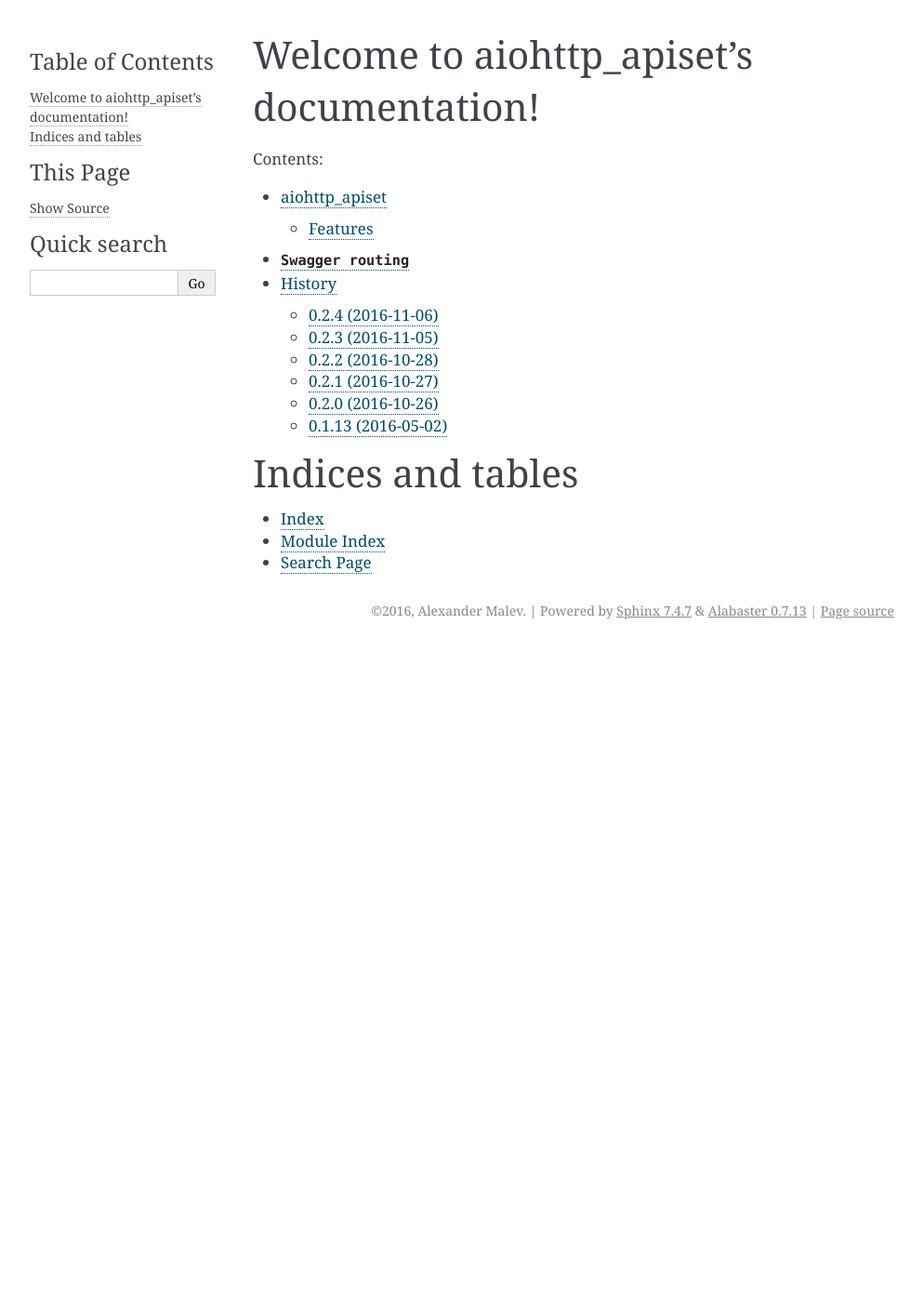
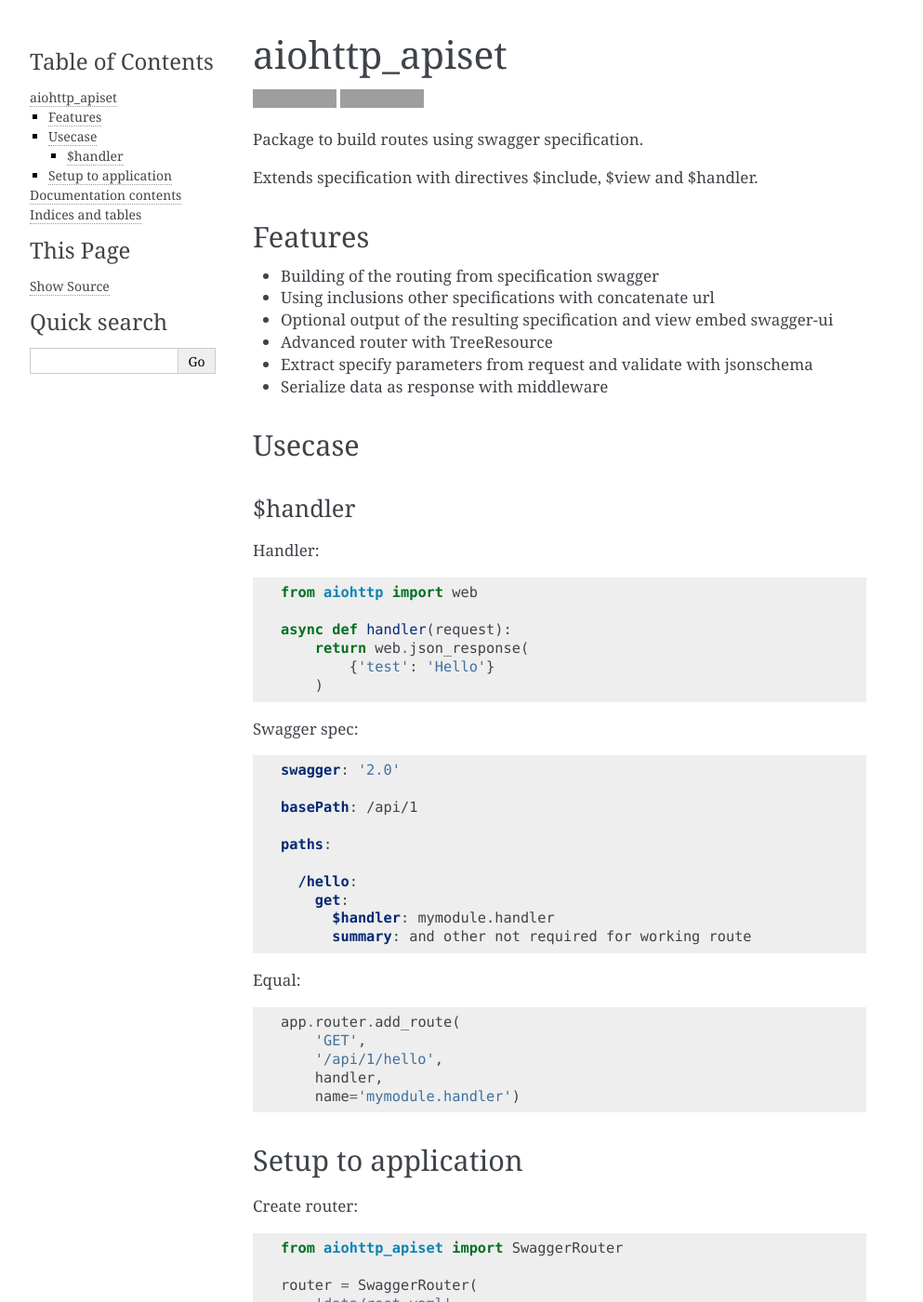
Before and after one commit to aamalev/aiohttp_apiset, a Sphinx documentation site: the page built from docs/index.rst, in a window 1280 px wide and 1400 px high. Shown: the whole window at 93% size, without its empty margins (148-1141 px from the left). Built offline with Sphinx 7.4.7, drawn with Linux system fonts in a browser that asks for light colours; some of the changed lines change nothing that is shown; some of the changed text lies outside the part shown; grey boxes are pictures that could not be loaded.

Commit message:
format docs

```diff
--- a/README.rst
+++ b/README.rst
@@ -23,12 +23,11 @@
 - Serialize data as response with middleware
 
 
--------
 Usecase
 -------
 
 $handler
-========
+^^^^^^^^
 
 Handler:
 
@@ -68,7 +67,7 @@
 
 
 Setup to application
-====================
+--------------------
 
 Create router:
 
--- a/docs/index.rst
+++ b/docs/index.rst
@@ -3,19 +3,19 @@
    You can adapt this file completely to your liking, but it should at least
    contain the root `toctree` directive.
 
-Welcome to aiohttp_apiset's documentation!
-==========================================
+.. include:: ../README.rst
 
-Contents:
+======================
+Documentation contents
+======================
 
 .. toctree::
-   :maxdepth: 2
+   :maxdepth: 3
 
-   readme
    swagger_classes
    history
 
-
+==================
 Indices and tables
 ==================
 
```
